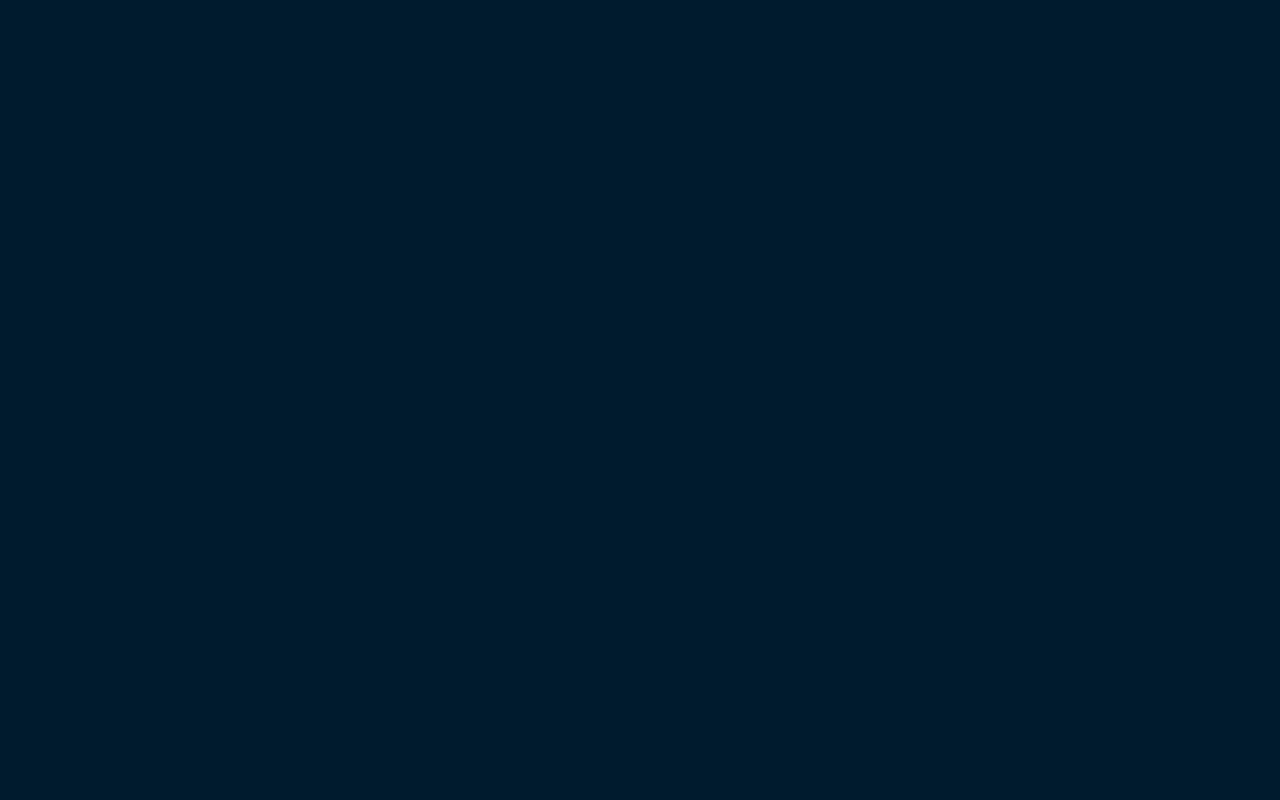
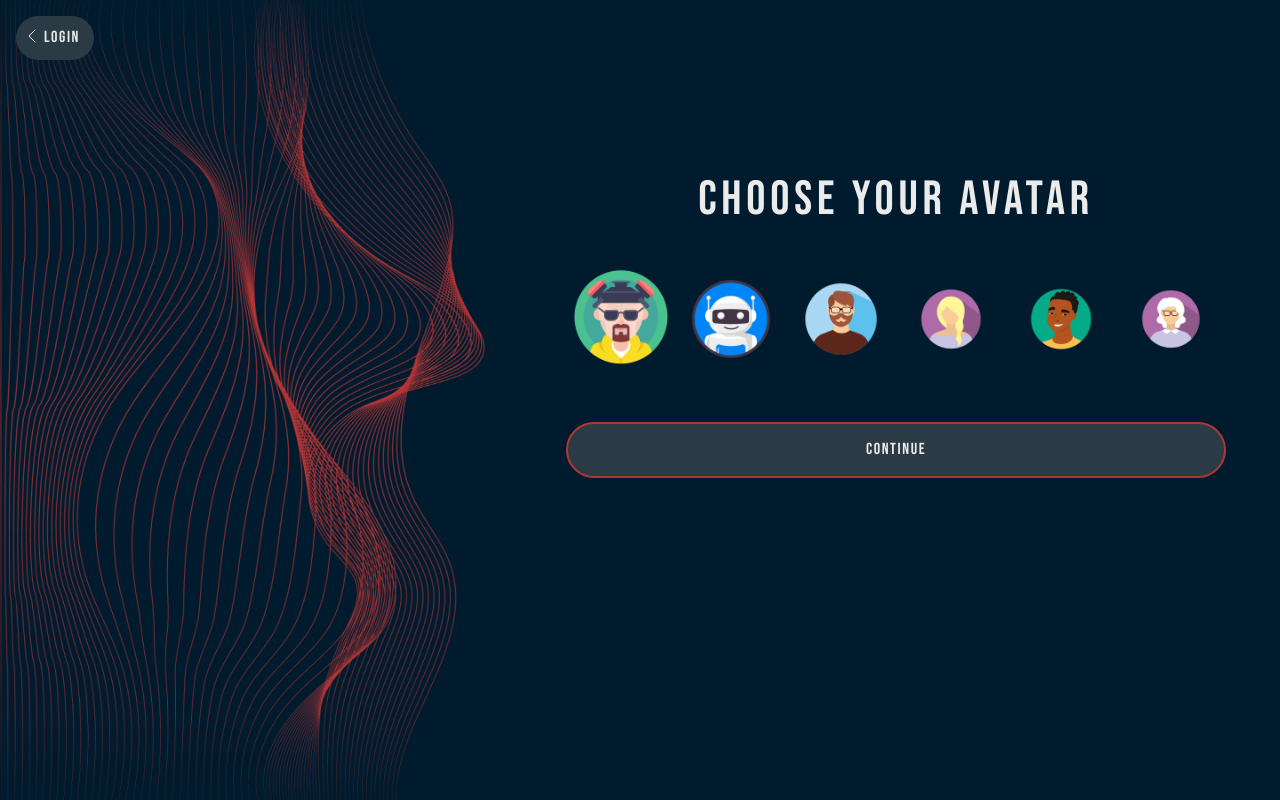
Before and after one commit to edgarleon93/Season, a React (Vite) app in the folder front/: page /AvatarPage in a window 1280 px wide. Before the commit this address had no page. Built offline with nearby package versions, Linux system fonts and the light colour scheme.

Commit message:
profile base pase

```diff
--- a/front/src/main.tsx
+++ b/front/src/main.tsx
@@ -16,6 +16,7 @@ import SignIn from './components/SignIn/SignIn';
 import Register from './page/register';
 
 import FirstPage from './page/firstPage';
+import AvatarPAge from './page/avatarPage';
 
 import Publication from './components/Publication';
 
@@ -42,6 +43,7 @@ ReactDOM.createRoot(document.getElementById('root') as HTMLElement).render(
 
         <Route path="/Publication" element={<Publication />} />
         <Route path="/register" element={<Register />} />
+        <Route path="/AvatarPage" element={<AvatarPAge />} />
       </Routes>
     </BrowserRouter>
   </React.StrictMode>,
--- /dev/null
+++ b/front/src/page/avatarPage.tsx
@@ -0,0 +1,96 @@
+import React from 'react';
+import { ChevronLeft } from 'react-feather';
+import Button from '~/components/Buttons/Button';
+import Input from '~/components/Inputs/Input';
+
+function AvatarPage() {
+  const handleAvatarClick = () => {
+    console.log('You chose your avatar');
+  };
+
+  return (
+    <>
+      <div className="sm:flex">
+        <div className="">
+          <img
+            className="hidden h-screen w-[40vw] sm:block"
+            src="./img/BgDesk.png"
+            alt=""
+          />
+        </div>
+        <div className="fixed left-0 top-0 ml-4">
+          <Button variant="secondary">
+            <div className="flex pr-2.5">
+              <ChevronLeft className="mt-1 stroke-1" />
+              Login
+            </div>
+          </Button>
+        </div>
+        <div className="sm:w-[60vw]">
+          <img className="pt-32  sm:hidden" src="./img/PPhone.webp" alt="" />
+          <div className="m-6 py-2">
+            <div className="align-center justify-center text-center">
+              <h2 className="text-3xl text-white sm:mt-36 md:text-5xl">
+                Choose your avatar{' '}
+              </h2>
+              <div className="mt-10 flex flex-wrap justify-center">
+                <img
+                  src="./img/avatar1.webp"
+                  alt=""
+                  width="110"
+                  height="110"
+                  className=""
+                  onClick={handleAvatarClick}
+                />
+                <img
+                  src="./img/avatar2.webp"
+                  alt=""
+                  width="110"
+                  height="110"
+                  className=""
+                  onClick={handleAvatarClick}
+                />
+                <img
+                  src="./img/avatar3.webp"
+                  alt=""
+                  width="110"
+                  height="110"
+                  className=""
+                  onClick={handleAvatarClick}
+                />
+                <img
+                  src="./img/avatar4.webp"
+                  alt=""
+                  width="110"
+                  height="110"
+                  className=""
+                  onClick={handleAvatarClick}
+                />
+                <img
+                  src="./img/avatar5.webp"
+                  alt=""
+                  width="110"
+                  height="110"
+                  className=""
+                  onClick={handleAvatarClick}
+                />
+                <img
+                  src="./img/avatar6.webp"
+                  alt=""
+                  width="110"
+                  height="110"
+                  className=""
+                  onClick={handleAvatarClick}
+                />
+              </div>
+              <div className="flex justify-center">
+                <Button variant="tertiary">Continue</Button>
+              </div>
+            </div>
+          </div>
+        </div>
+      </div>
+    </>
+  );
+}
+export default AvatarPage;
```
